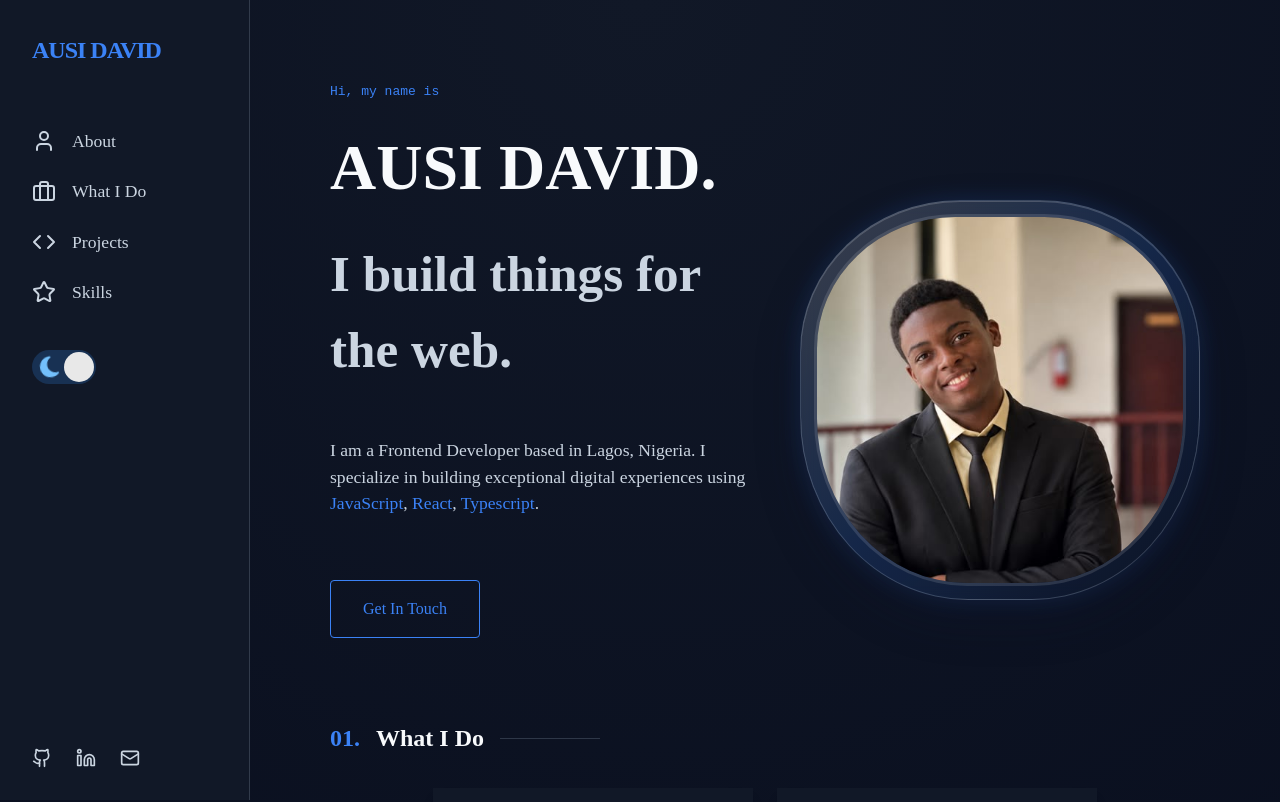
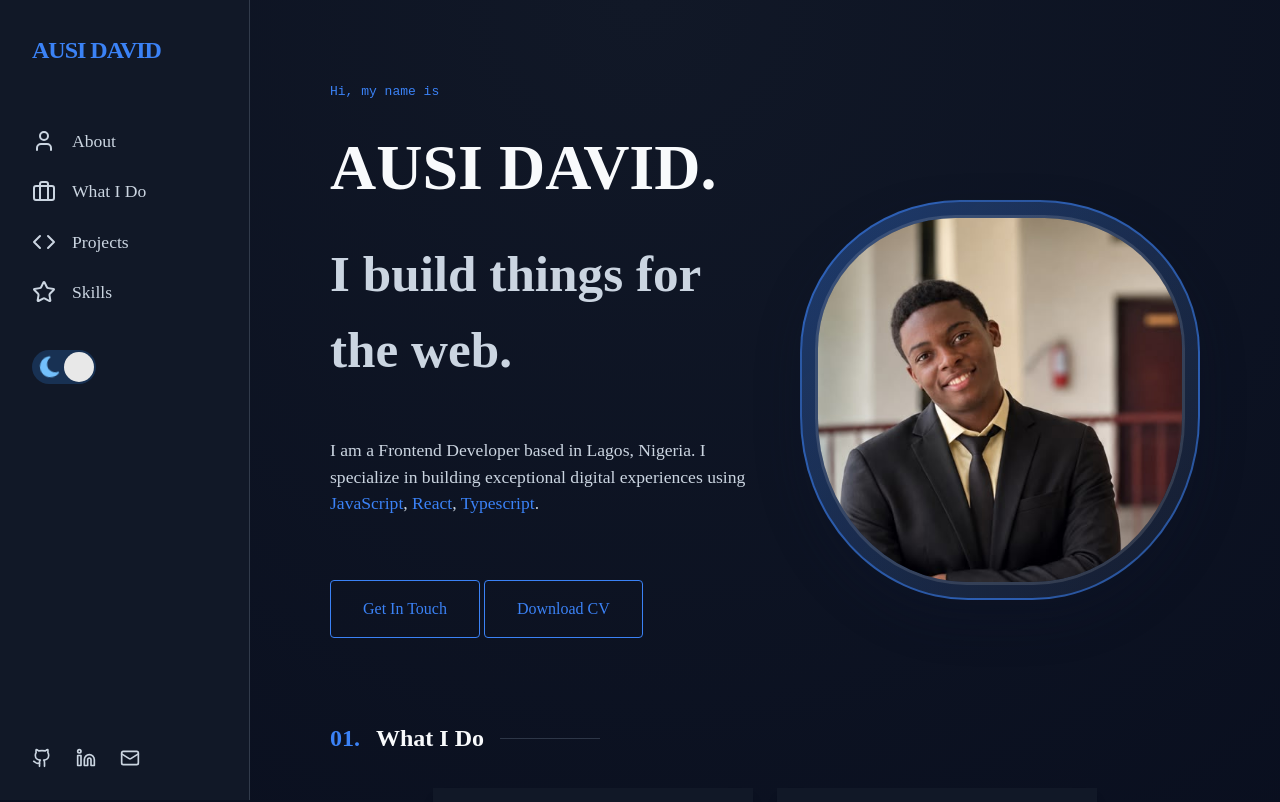
Before and after one commit to Tomiwa011/portfolio-react, a React (Vite) app: page / in a window 1280 px wide. Shown: the top 802 px of the page. Built offline with nearby package versions, Linux system fonts and the light colour scheme; a web font is replaced by a local one.

Commit message:
Add resume download link and update styles for improved UI

```diff
--- a/src/App.jsx
+++ b/src/App.jsx
@@ -17,6 +17,7 @@ import typescript from "./assets/img/typescript.jpg";
 import git from "./assets/img/Git.png";
 import github from "./assets/img/github.png";
 import me from "./assets/img/me.jpeg";
+import resume from "./assets/img/resume.pdf";
 
 function App() {
   const [theme, setTheme] = useState("dark");
@@ -114,6 +115,10 @@ function App() {
             <motion.div variants={itemVariants}>
               <a href="mailto:tomiwaausi@gmail.com" className="btn-primary">
                 Get In Touch
+              </a>
+              {" "}
+              <a href={resume} download="resume.pdf" className="btn-primary">
+                Download CV
               </a>
             </motion.div>
           </motion.section>
@@ -307,8 +312,8 @@ function App() {
             <span className="text-accent">03.</span> Skills And Technologies
             <span className="separator"></span>
           </h2>
-          <div className="skills-container">
-            <div className="skillsImgCont flex gap-5 flex-wrap">
+          <div className="skills-container ">
+            <div className="skillsImgCont justify-center flex gap-5 flex-wrap">
               <div className="imgCard">
                 <motion.div
                   transition={{ duration: 0.5 }}
@@ -318,7 +323,7 @@ function App() {
                     boxShadow: "0 10px 30px -10px rgba(59, 130, 246, 0.3)",
                   }}
                   style={{ padding: "2rem" }}
-                  className="card flex flex-col items-center  w-80 h-62.25 overflow-hidden bg-base-100 shadow-lg"
+                  className="card flex flex-col items-center overflow-hidden bg-base-100 shadow-lg"
                 >
                   <img src={tailwind} width="185px" alt="" />
                 </motion.div>
@@ -332,7 +337,7 @@ function App() {
                     boxShadow: "0 10px 30px -10px rgba(59, 130, 246, 0.3)",
                   }}
                   style={{ padding: "2rem" }}
-                  className="card flex flex-col items-center  w-80 h-62.25 bg-base-100 shadow-lg"
+                  className="card flex flex-col items-center  bg-base-100 shadow-lg"
                 >
                   <img src={nextJs} alt="" width="185px" />
                 </motion.div>
@@ -346,7 +351,7 @@ function App() {
                     boxShadow: "0 10px 30px -10px rgba(59, 130, 246, 0.3)",
                   }}
                   style={{ padding: "2rem" }}
-                  className="card flex flex-col items-center  w-80 h-62.25 bg-base-100 shadow-lg"
+                  className="card flex flex-col items-center  bg-base-100 shadow-lg"
                 >
                   <img src={github} alt="" width="185px" />
                 </motion.div>
@@ -360,7 +365,7 @@ function App() {
                     boxShadow: "0 10px 30px -10px rgba(59, 130, 246, 0.3)",
                   }}
                   style={{ padding: "2rem" }}
-                  className="card flex flex-col items-center  w-80 h-62.25 bg-base-100 shadow-lg"
+                  className="card flex flex-col items-center  bg-base-100 shadow-lg"
                 >
                   <img src={typescript} alt="" width="185px" />
                 </motion.div>
@@ -374,7 +379,7 @@ function App() {
                     boxShadow: "0 10px 30px -10px rgba(59, 130, 246, 0.3)",
                   }}
                   style={{ padding: "2rem" }}
-                  className="card flex flex-col items-center  w-80 h-62.25 bg-base-100 shadow-lg"
+                  className="card flex flex-col items-center   bg-base-100 shadow-lg"
                 >
                   <img src={git} alt="" width="185px" />
                 </motion.div>
@@ -388,7 +393,7 @@ function App() {
                     boxShadow: "0 10px 30px -10px rgba(59, 130, 246, 0.3)",
                   }}
                   style={{ padding: "2rem" }}
-                  className="card flex flex-col items-center  w-80 h-62.25 bg-base-100 shadow-lg"
+                  className="card flex flex-col items-center bg-base-100 shadow-lg"
                 >
                   <img src={css} alt="" width="185px" />
                 </motion.div>
@@ -402,7 +407,7 @@ function App() {
                     boxShadow: "0 10px 30px -10px rgba(59, 130, 246, 0.3)",
                   }}
                   style={{ padding: "2rem" }}
-                  className="card flex flex-col items-center  w-80 h-62.25 bg-base-100 shadow-lg"
+                  className="card flex flex-col items-center  bg-base-100 shadow-lg"
                 >
                   <img src={html} alt="" width="185px" />
                 </motion.div>
@@ -416,7 +421,7 @@ function App() {
                     boxShadow: "0 10px 30px -10px rgba(59, 130, 246, 0.3)",
                   }}
                   style={{ padding: "2rem" }}
-                  className="card flex flex-col items-center  w-80 h-62.25 bg-base-100 shadow-lg"
+                  className="card flex flex-col items-center   bg-base-100 shadow-lg"
                 >
                   <img src={vercel} alt="" width="185px" />
                 </motion.div>
@@ -430,9 +435,23 @@ function App() {
                     boxShadow: "0 10px 30px -10px rgba(59, 130, 246, 0.3)",
                   }}
                   style={{ padding: "2rem" }}
-                  className="card flex flex-col items-center  w-80 h-62.25 bg-base-100 shadow-lg"
+                  className="card flex flex-col items-center  bg-base-100 shadow-lg"
                 >
                   <img src={react} alt="" width="185px" />
+                </motion.div>
+              </div>
+              <div className="imgCard">
+                <motion.div
+                  transition={{ duration: 0.5 }}
+                  whileHover={{
+                    y: -10,
+                    borderColor: "var(--accent)",
+                    boxShadow: "0 10px 30px -10px rgba(59, 130, 246, 0.3)",
+                  }}
+                  style={{ padding: "2rem" }}
+                  className="card flex flex-col items-center  bg-base-100 shadow-lg"
+                >
+                  <img src={javaScript} alt="" width="185px" />
                 </motion.div>
               </div>
             </div>
--- a/src/index.css
+++ b/src/index.css
@@ -99,17 +99,11 @@ body {
   border-radius: 40% 40% 42% 42% / 38% 38% 46% 46%;
   background: linear-gradient(
     135deg,
-    rgba(255, 255, 255, 0.18),
-    rgba(59, 130, 246, 0.18),
-    rgba(15, 23, 42, 0.08)
+    rgba(59, 130, 246, 0.35),
+    rgba(148, 163, 184, 0.08)
   );
-  border: 1px solid rgba(148, 163, 184, 0.32);
-  box-shadow:
-    0 20px 45px rgba(15, 23, 42, 0.28),
-    inset 0 1px 0 rgba(255, 255, 255, 0.18),
-    0 0 25px rgba(59, 130, 246, 0.18);
-  backdrop-filter: blur(8px);
-  -webkit-backdrop-filter: blur(8px);
+  border: 2px solid rgba(59, 130, 246, 0.55);
+  box-shadow: 0 20px 45px rgba(15, 23, 42, 0.28);
   transition:
     transform 0.4s cubic-bezier(0.22, 1, 0.36, 1),
     box-shadow 0.4s cubic-bezier(0.22, 1, 0.36, 1),
@@ -118,11 +112,8 @@ body {
 
 .profile-frame:hover {
   transform: translateY(-8px) scale(1.02);
-  box-shadow:
-    0 24px 50px rgba(59, 130, 246, 0.22),
-    inset 0 1px 0 rgba(255, 255, 255, 0.22),
-    0 0 35px rgba(96, 165, 250, 0.28);
-  border-color: rgba(147, 197, 253, 0.9);
+  box-shadow: 0 24px 50px rgba(59, 130, 246, 0.22);
+  border-color: rgba(96, 165, 250, 0.9);
 }
 
 .profile-image {
```
Also changed, not shown: 1 other file (tests, documents, lock files or other folders).
